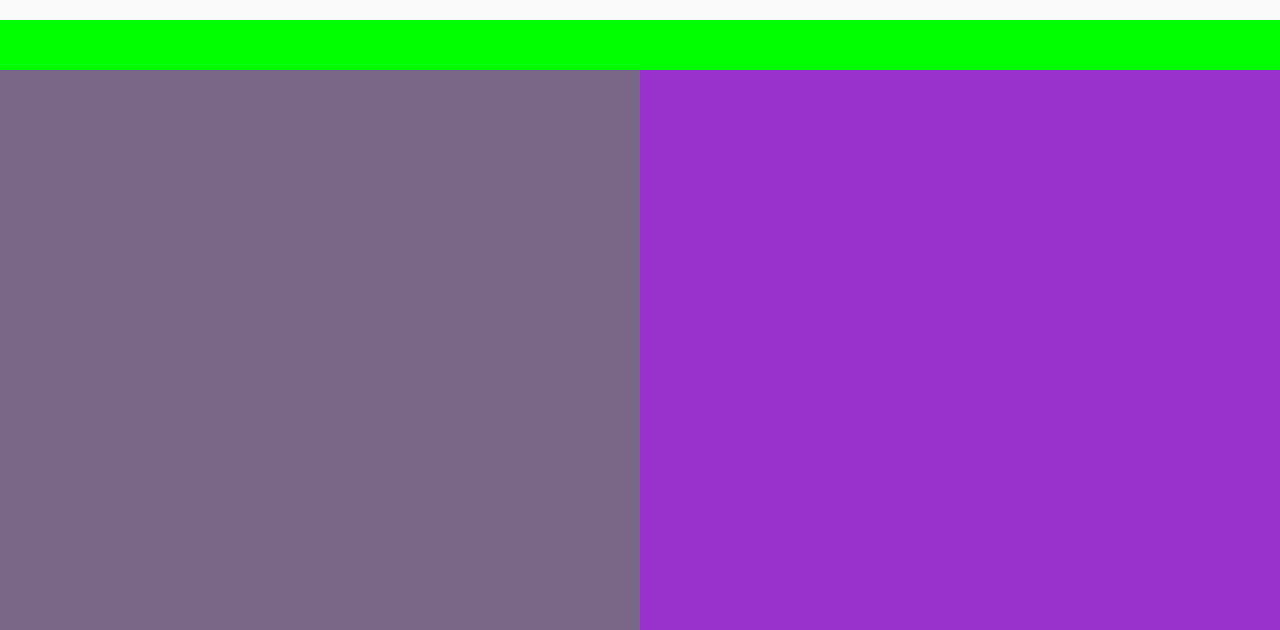
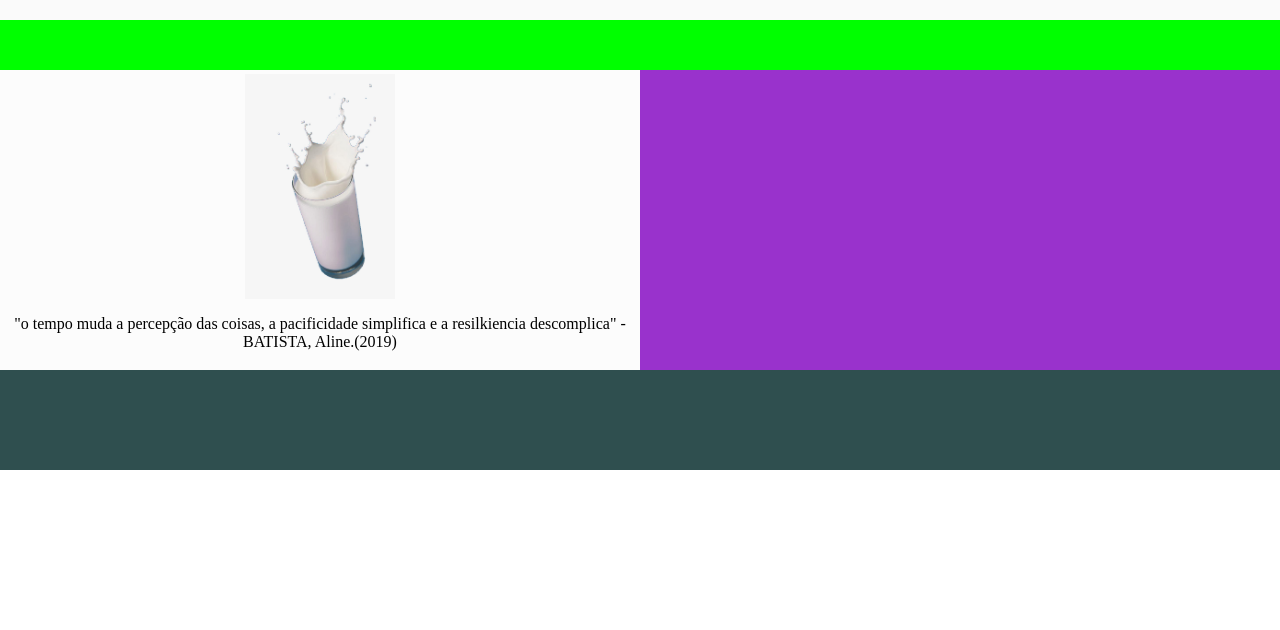
Before and after one commit to AnoEma/N-105-Revis-o, a plain HTML site: page index.html in a window 1280 px wide. Shown: the part 170-800 px from the top of the page. Drawn offline with Linux system fonts and the light colour scheme.

```diff
--- a/index.html
+++ b/index.html
@@ -13,10 +13,14 @@
     <img src="image/Cap.PNG" alt="logo">
     <h1>Hoje é dia de maldade</h1>
 </header>
-<nav>
-
-</nav>
-<section></section>
+<nav></nav>
+<section>
+    <img src="image/leite.jpg" alt="sexta">
+    <p>
+        "o tempo muda a percepção das coisas, a pacificidade simplifica e a resilkiencia descomplica"
+        -BATISTA, Aline.(2019)
+    </p>
+</section>
 <aside></aside>
 <footer></footer>
     </div>
--- a/style.css
+++ b/style.css
@@ -7,7 +7,8 @@
                             'nav nav nav nav'
                             'section section aside aside'
                             'footer footer footer footer';
-    grid-template-rows: 190px  50px 700px 100px;
+    grid-template-rows: 190px  50px 300px 100px;
+    grid-template-columns: 25vw 25vw 25vw 25vw;
 }
 header{
     grid-area: header;
@@ -28,7 +29,16 @@
 }
 section{
     grid-area: section;
-    background-color: rgb(119, 102, 134);
+    background-color: rgb(252, 252, 252);
+    display: flex;
+    flex-direction: column;
+    justify-content: center;
+    align-items: center;
+    text-align: center;
+}
+section img{
+    width: 150px;
+    height: auto;
 }
 aside{
     grid-area: aside;
```
Also changed, not shown: image/leite.jpg (added).
